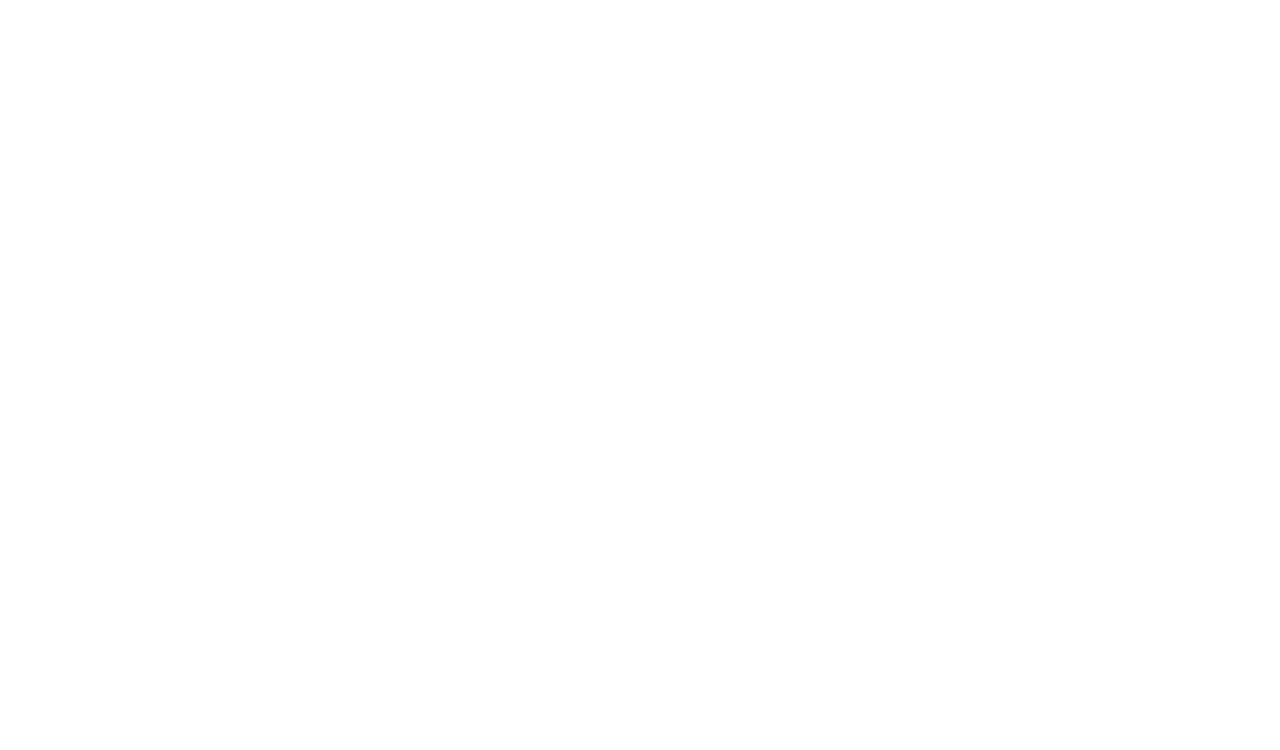
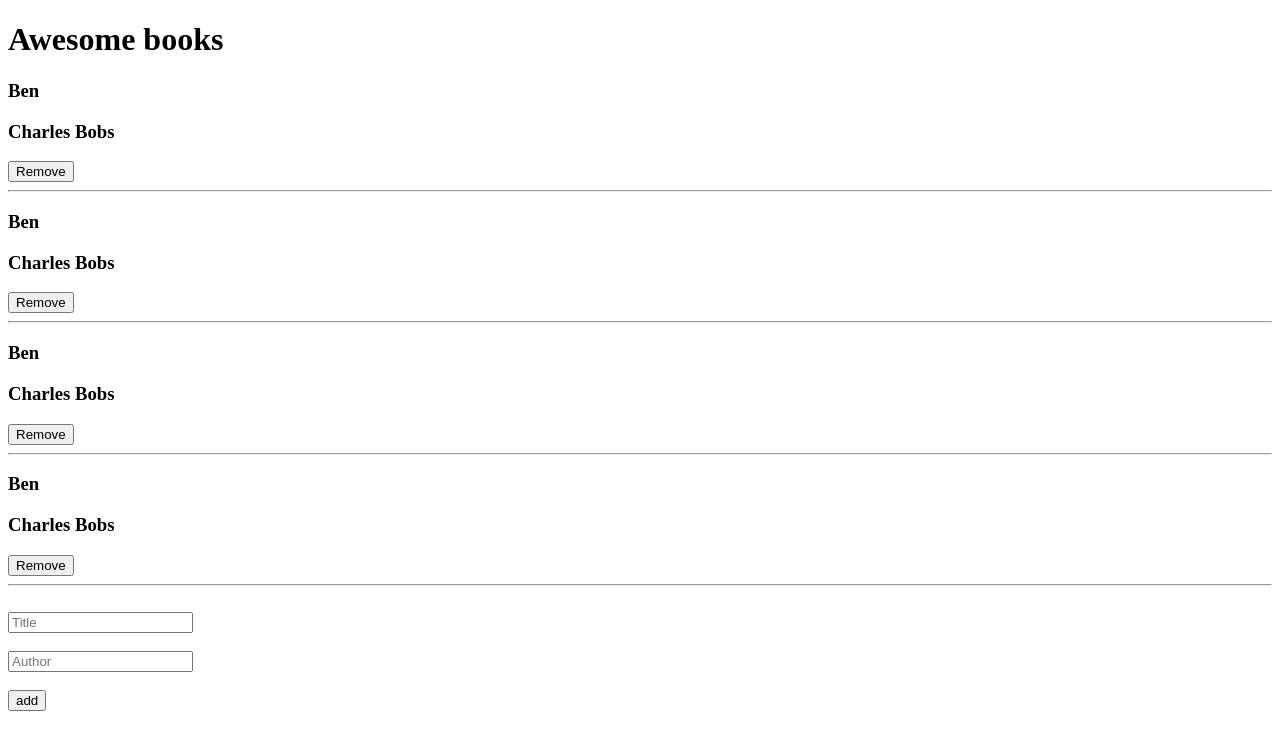
Before and after one commit to emarkees/Awesome-Books, a plain HTML site: page index.html in a window 1280 px wide. Drawn offline with Linux system fonts and the light colour scheme.

Commit message:
Add script.js files

```diff
--- a/index.html
+++ b/index.html
@@ -7,6 +7,27 @@
   <title>Document</title>
 </head>
 <body>
+  <container>
 
+
+    <h1 id="headerr" class="title">Awesome books</h1>
+    <div class="yemi" id="yemi">
+
+    </div>
+
+    <br>
+    <form action="index.html" method="post">
+      <input type="text" name="array[]" value="" class="title"  id="title" placeholder="Title">
+      <br> <br>
+      <input type="text" name="array[]" value="" class="author" id="author" placeholder="Author">
+      <br> <br>
+      <button type="button" name="button" class="add-btn" onclick="sub" ()>add</button>
+    </form>
+
+  </container>
+  <p id="par"></p>
+
+
+  <script src="script.js"></script>
 </body>
 </html>
--- /dev/null
+++ b/script.js
@@ -0,0 +1,63 @@
+const details =
+[
+
+  {
+    id: 0,
+    title: 'Ben',
+    author: 'Charles Bobs'
+  },
+  {
+    id: 1,
+    title: 'Ben',
+    author: 'Charles Bobs'
+  },
+  {
+    id: 2,
+    title: 'Ben',
+    author: 'Charles Bobs'
+  },
+  {
+    id: 3,
+    title: 'Ben',
+    author: 'Charles Bobs'
+  },
+]
+
+
+const awesome = document.querySelector('.yemi')
+
+let html = '';
+
+details.forEach((data) => {
+  html +=
+  ` <div class='books'>
+      <h3 class="book-title">${data.title}</h3>
+      <h3 class="book-author">${data.author}</h3>
+      <button class="add-btn">Remove</button>
+    </div>
+    <hr class="bar"></hr>
+
+  `;
+
+  awesome.innerHTML = html;
+});
+
+
+function sub() {
+  const input = document.getElementsByName('array[]');
+
+  for (const i = 0; i <input.length; i++) {
+    const a = input[i];
+    k = k + "array["+ i + "].value=" + a.value + "";
+  }
+
+  document.getElementById('yemi').innerHTML = k;
+  document.getElementById('por').innerHTML = k;
+}
+
+
+/*const bookTitle = document.getElementById('title');
+const bookAuthor = document.getElementById('author');
+
+const localObject = { title: '', author: ''};
+*/
```
